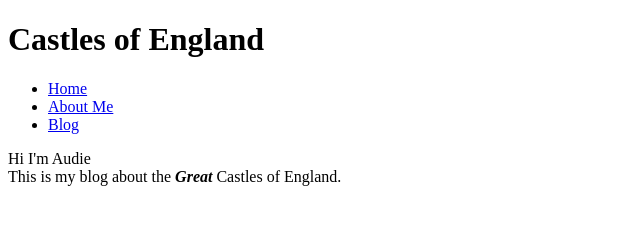
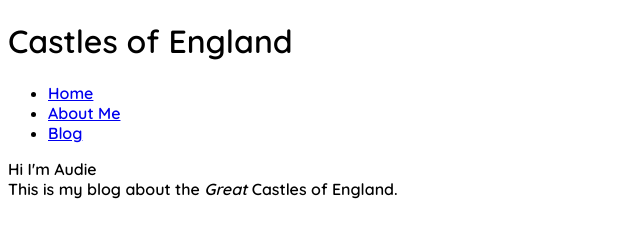
Before and after one commit to AudieRaymos/castles-blog, a plain HTML site: page index.html in a window 1280 px wide. Shown: the whole page, without its empty margins (0-640 px from the left). Drawn offline with Linux system fonts and the light colour scheme.

Commit message:
Changed font

```diff
--- a/css/styles.css
+++ b/css/styles.css
@@ -0,0 +1,4 @@
+html {
+    font-family: 'Quicksand', sans-serif;
+
+}
--- a/index.html
+++ b/index.html
@@ -5,6 +5,7 @@
     <meta charset="UTF-8">
     <meta name="viewport" content="width=device-width, initial-scale=1.0">
     <title>Castles of England</title>
+    <link href="https://fonts.googleapis.com/css2?family=Lobster&family=Quicksand:wght@600&display=swap" rel="stylesheet">
     <link rel="stylesheet" href="css/styles.css">
 </head>
 
```
